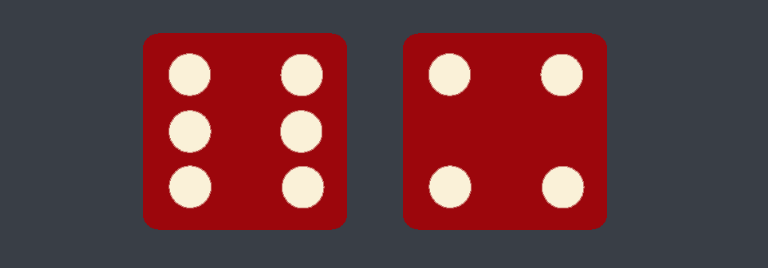
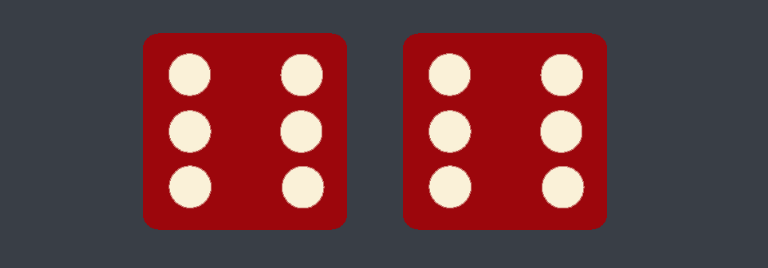
Before and after one commit to MahyarFardin/Small-js-Projects, a plain HTML site: page Dicee Challenge/dicee.html in a window 1280 px wide. Shown: the part 462-730 px from the top of the page, without its empty margins (265-1033 px from the left). Drawn offline with Linux system fonts and the light colour scheme.

Commit message:
added the screen shot

```diff
--- a/Dicee Challenge/dicee.html
+++ b/Dicee Challenge/dicee.html
@@ -16,12 +16,12 @@
 
     <div class="dice">
       <p>Player 1</p>
-      <img class="img1" src="/images/dice1.png">
+      <img class="img1" src="">
     </div>
 
     <div class="dice">
       <p>Player 2</p>
-      <img class="img2" src="/images/dice1.png">
+      <img class="img2" src="">
     </div>
   </div>
 
--- a/Dicee Challenge/index.js
+++ b/Dicee Challenge/index.js
@@ -1,8 +1,11 @@
 var dice1 = Math.ceil(Math.random() * 6);
 var dice2 = Math.ceil(Math.random() * 6);
-
-const img1=document.querySelectorAll(".dice img")[0].setAttribute("src", "/images/dice"+dice1+".png");
-const img2=document.querySelectorAll(".dice img")[1].setAttribute("src", "/images/dice"+dice2+".png");
+var src1="/images/dice"+dice1+".png";
+var src2="/images/dice"+dice1+".png";
+const img1=document.querySelectorAll(".dice img")[0];
+img1.setAttribute("src", src1);
+const img2=document.querySelectorAll(".dice img")[1];
+img2.setAttribute("src", src2);
 
 var winner =document.querySelector(".container h3");
 
```
Also changed, not shown: Dicee Challenge/images/Screenshot from 2022-03-25 14-37-23.png (added).
